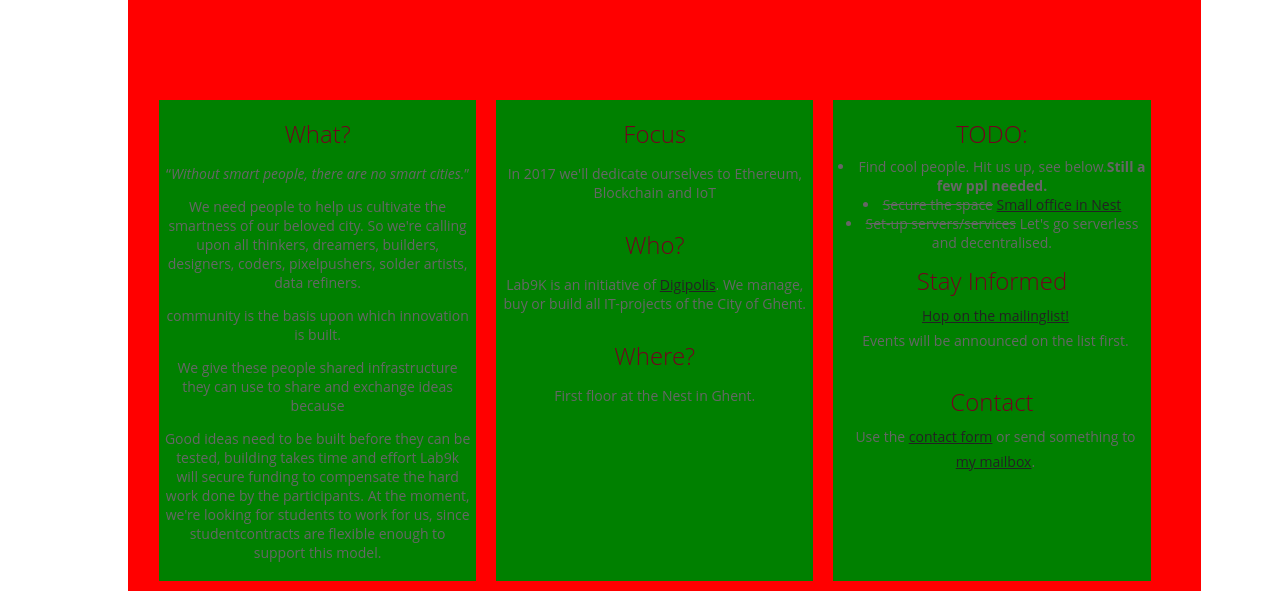
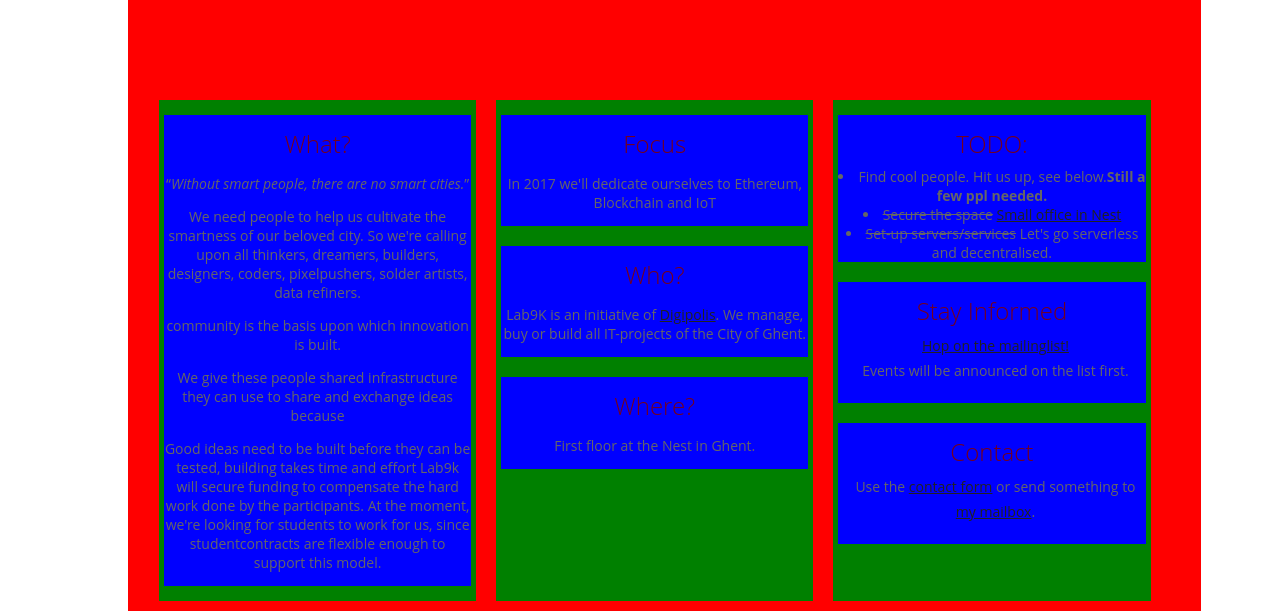
Before and after one commit to lab9k/lab9k.github.io, a Jekyll site: the page built from index.html, in a window 1280 px wide. Shown: the part 693-1304 px from the top of the page. Built offline with Jekyll 4.4.1, drawn with Linux system fonts in a browser that asks for light colours.

Commit message:
Update Home

```diff
--- a/_layouts/default.html
+++ b/_layouts/default.html
@@ -104,6 +104,11 @@
     background-color: green;
     margin: 10px;
     padding: 5px;
+}
+.home-section-part {
+    background-color: blue;
+    margin-top: 10px;
+    margin-bottom:10px;
 }
 ul.posts {
     list-style-type: none;
```
